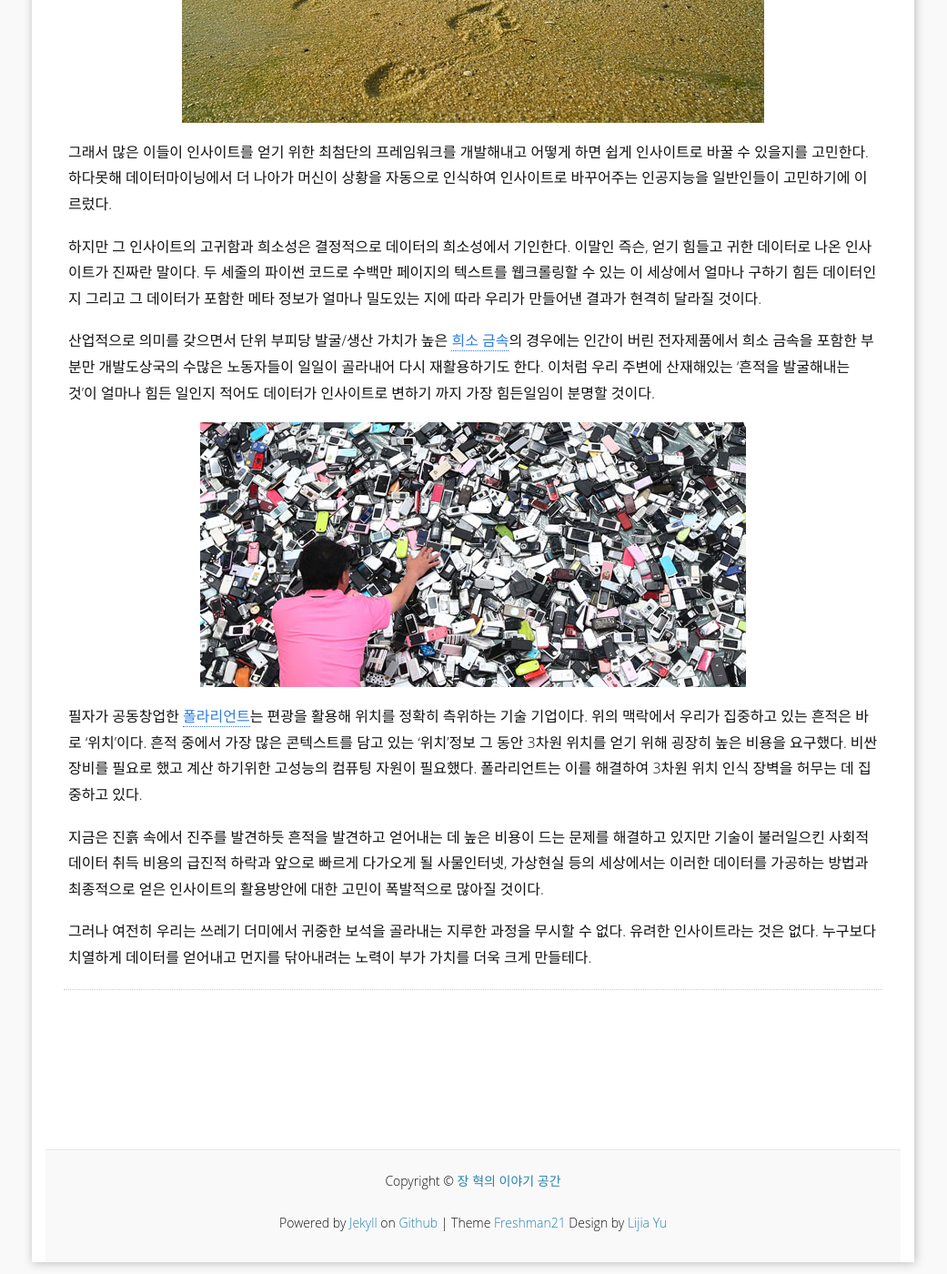
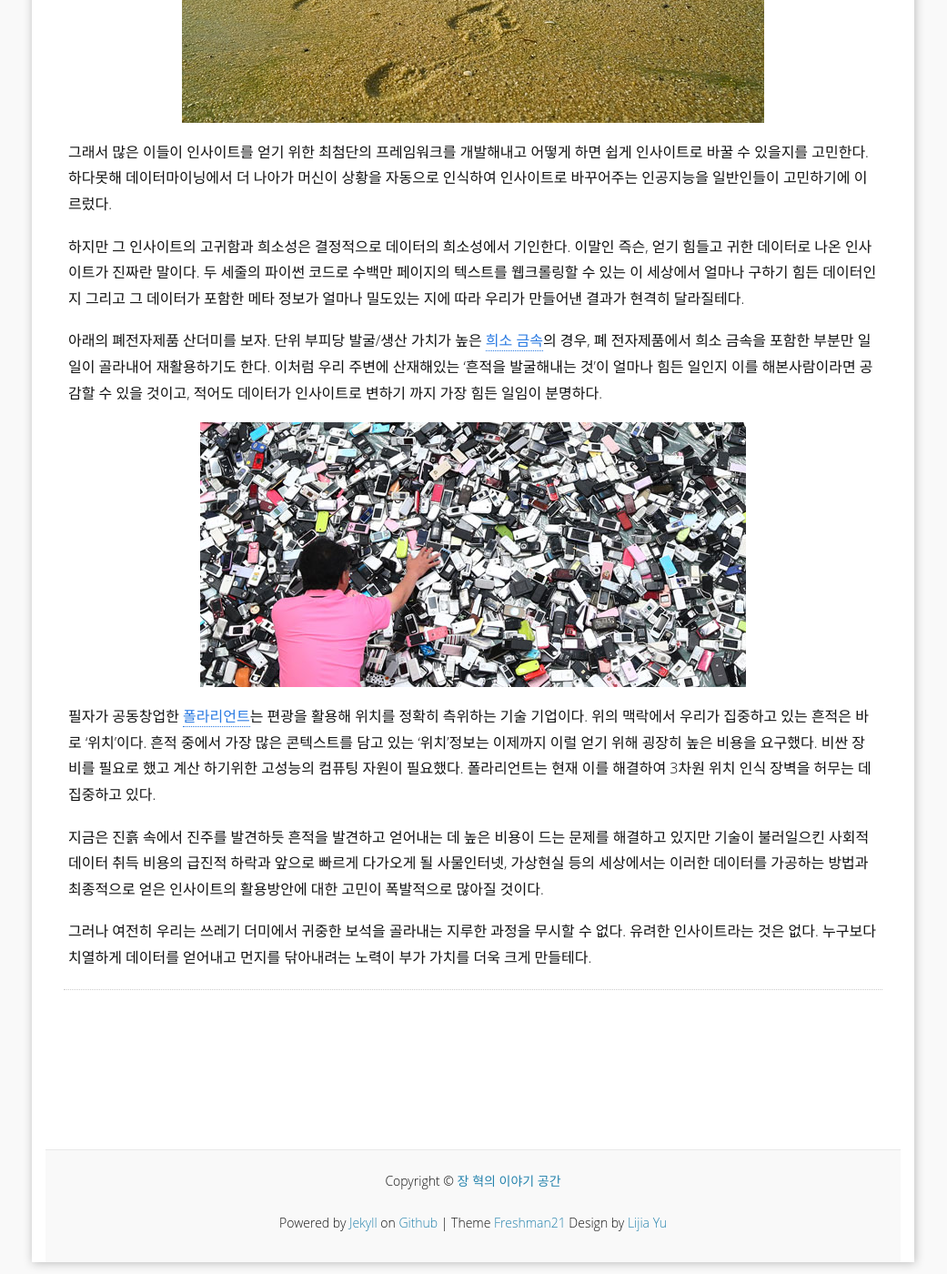
Before and after one commit to HyoukJang/HyoukJang.github.io, a Jekyll site: the page built from _posts/2016-07-22-Difficulties about discovering traces.md, in a window 1280 px wide and 1400 px high, scrolled down 764 px. Shown: the whole window at 91% size, without its empty margins (120-1161 px from the left). Built offline with Jekyll 4.4.1, drawn with Linux system fonts in a browser that asks for light colours; nearby versions of some CDN libraries; some web fonts are replaced; comment, search, counter and statistics services are not loaded.

Commit message:
modify post

```diff
--- a/_config.yml
+++ b/_config.yml
@@ -6,7 +6,7 @@ author: Andrew Hyouk JANG
 email: hyouk.a.jang@gmail.com
 description: "The blog of Andrew JANG"
 keywords: "Data, Informatics, Mathematics, Physics, R, Python, Virtual Reality, Hardware, Hyouk JANG, Engineer, Entrepreneur"
-baseurl: "/blog/" # the subpath of your site, e.g. /blog/
+baseurl: "/blog" # the subpath of your site, e.g. /blog/
 url: "https://hyoukjang.github.io" # the base hostname & protocol for your site
 locale: en_US
 
--- a/_posts/2016-07-22-Difficulties about discovering traces.md
+++ b/_posts/2016-07-22-Difficulties about discovering traces.md
@@ -10,19 +10,19 @@ tags:  POLARIANT data startup
 
 시공간을 누리며 살아가는 이들은 그 형태가 어떻든 흔적을 남길 수 밖에 없다. 그러나 흔적은 우리가 알아채지 못하는 사이 곧 사라지고 형태가 희미하게 바뀌어 버린다. 우리는 흔적이 사라지기 전 이에서 규칙성을 발견하고 심지어는 예측하는 것을 참 좋아한다. 흔적은 곧 사라지지만 흔적이 낳은 인사이트는 영속적일 수 있기 때문이다.
 
-![흔적]({{ site.baseurl }}images/foodprint_beach.jpg)
+![흔적]({{ site.baseurl }}/images/foodprint_beach.jpg)
 
 그래서 많은 이들이 인사이트를 얻기 위한 최첨단의 프레임워크를 개발해내고 어떻게 하면 쉽게 인사이트로 바꿀 수 있을지를 고민한다. 하다못해 데이터마이닝에서 더 나아가 머신이 상황을 자동으로 인식하여 인사이트로 바꾸어주는 인공지능을 일반인들이 고민하기에 이르렀다.
 
-하지만 그 인사이트의 고귀함과 희소성은 결정적으로 데이터의 희소성에서 기인한다. 이말인 즉슨, 얻기 힘들고 귀한 데이터로 나온 인사이트가 진짜란 말이다. 두 세줄의 파이썬 코드로 수백만 페이지의 텍스트를 웹크롤링할 수 있는 이 세상에서 얼마나 구하기 힘든 데이터인지 그리고 그 데이터가 포함한 메타 정보가 얼마나 밀도있는 지에 따라 우리가 만들어낸 결과가 현격히 달라질 것이다.
+하지만 그 인사이트의 고귀함과 희소성은 결정적으로 데이터의 희소성에서 기인한다. 이말인 즉슨, 얻기 힘들고 귀한 데이터로 나온 인사이트가 진짜란 말이다. 두 세줄의 파이썬 코드로 수백만 페이지의 텍스트를 웹크롤링할 수 있는 이 세상에서 얼마나 구하기 힘든 데이터인지 그리고 그 데이터가 포함한 메타 정보가 얼마나 밀도있는 지에 따라 우리가 만들어낸 결과가 현격히 달라질테다.
 
-산업적으로 의미를 갖으면서 단위 부피당 발굴/생산 가치가 높은 [희소 금속](http://www.joongboo.com/news/articleView.html?idxno=870753)의 경우에는 인간이 버린 전자제품에서 희소 금속을 포함한 부분만 개발도상국의 수많은 노동자들이 일일이 골라내어 다시 재활용하기도 한다. 이처럼 우리 주변에 산재해있는 '흔적을 발굴해내는 것'이 얼마나 힘든 일인지 적어도 데이터가 인사이트로 변하기 까지 가장 힘든일임이 분명할 것이다.
+아래의 폐전자제품 산더미를 보자. 단위 부피당 발굴/생산 가치가 높은 [희소 금속](http://www.joongboo.com/news/articleView.html?idxno=870753)의 경우, 폐 전자제품에서 희소 금속을 포함한 부분만 일일이 골라내어 재활용하기도 한다. 이처럼 우리 주변에 산재해있는 '흔적을 발굴해내는 것'이 얼마나 힘든 일인지 이를 해본사람이라면 공감할 수 있을 것이고, 적어도 데이터가 인사이트로 변하기 까지 가장 힘든 일임이 분명하다.
 
 
-![도시광산(Urban mining)]({{site.baseurl}}images/urban_mining.jpg){: img}
+![도시광산(Urban mining)]({{site.baseurl}}/images/urban_mining.jpg){: img}
 
 
-필자가 공동창업한 [폴라리언트][폴라리언트]는 편광을 활용해 위치를 정확히 측위하는 기술 기업이다. 위의 맥락에서 우리가 집중하고 있는 흔적은 바로 '위치'이다. 흔적 중에서 가장 많은 콘텍스트를 담고 있는 '위치'정보 그 동안 3차원 위치를 얻기 위해 굉장히 높은 비용을 요구했다. 비싼 장비를 필요로 했고 계산 하기위한 고성능의 컴퓨팅 자원이 필요했다. 폴라리언트는 이를 해결하여 3차원 위치 인식 장벽을 허무는 데 집중하고 있다.
+필자가 공동창업한 [폴라리언트][폴라리언트]는 편광을 활용해 위치를 정확히 측위하는 기술 기업이다. 위의 맥락에서 우리가 집중하고 있는 흔적은 바로 '위치'이다. 흔적 중에서 가장 많은 콘텍스트를 담고 있는 '위치'정보는 이제까지 이럴 얻기 위해 굉장히 높은 비용을 요구했다. 비싼 장비를 필요로 했고 계산 하기위한 고성능의 컴퓨팅 자원이 필요했다. 폴라리언트는 현재 이를 해결하여 3차원 위치 인식 장벽을 허무는 데 집중하고 있다.
 
 지금은 진흙 속에서 진주를 발견하듯 흔적을 발견하고 얻어내는 데 높은 비용이 드는 문제를 해결하고 있지만 기술이 불러일으킨 사회적 데이터 취득 비용의 급진적 하락과 앞으로 빠르게 다가오게 될 사물인터넷, 가상현실 등의 세상에서는 이러한 데이터를 가공하는 방법과 최종적으로 얻은 인사이트의 활용방안에 대한 고민이 폭발적으로 많아질 것이다.
 
```
